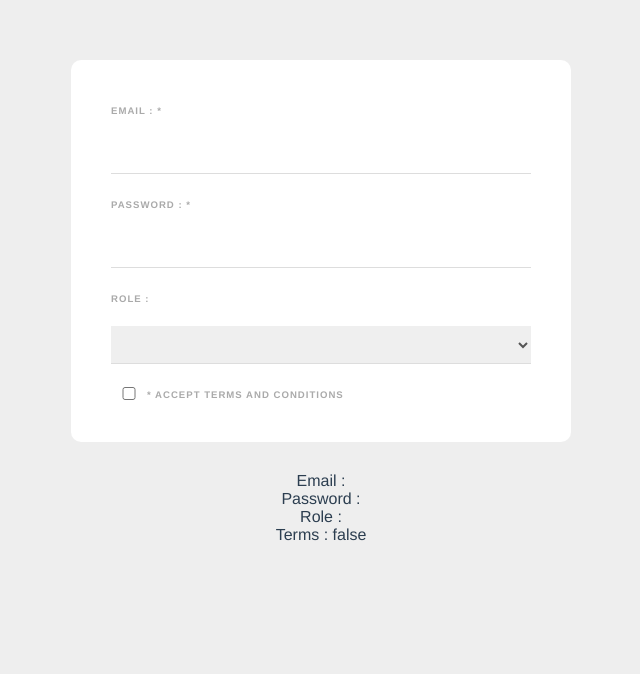
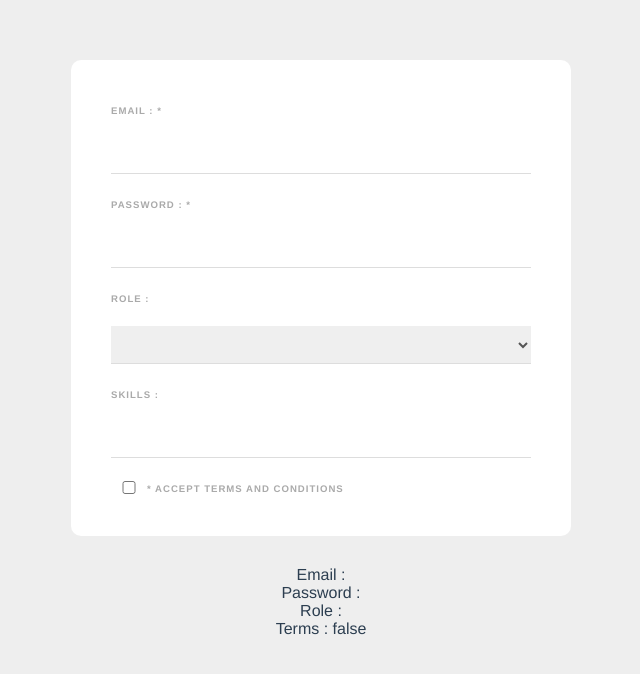
Before and after one commit to mouhsineelachbi/web-form-VueJS3, a Vue app: page / in a window 1280 px wide. Shown: the top 674 px of the page, without its empty margins (319-959 px from the left). Built offline with nearby package versions, Linux system fonts and the light colour scheme.

Commit message:
forms with v-model binding keyup directive and challenge to add skills and remove them

```diff
--- a/src/components/SignupForm.vue
+++ b/src/components/SignupForm.vue
@@ -12,10 +12,39 @@
           <option value="designer">Web Designer</option>
       </select>
 
+      <div>
+          <label>Skills : </label>
+          <input type="text" v-model="tempSkill" @keyup.alt="addSkills"/>
+          <ul>
+          <div v-for="skill in skills" :key="skill" class="pill">
+              <!-- <li @click="deleteSkill(skill)"> {{ skill }} </li> -->
+              <span @click="deleteSkill(skill)">{{ skill }}</span>
+          </div>
+          </ul>
+      </div>
+
       <div class="terms">
           <input type="checkbox" v-model="terms" required>
           <label>* Accept terms and conditions</label>
       </div>
+
+
+      <!--
+          In case of multiple checkboxes
+      <div>
+          <input type="checkbox" value="muslim" v-model="names">
+          <label>Muslim</label>
+      </div>
+
+      <div>
+          <input type="checkbox" value="christian" v-model="names">
+          <label>Christian</label>
+      </div>
+
+      <div>
+          <input type="checkbox" value="jewish" v-model="names">
+          <label>Jewish</label>
+      </div> -->
   </form>
   Email : {{ email }} <br>
   Password : {{ password }} <br>
@@ -32,6 +61,22 @@
             password: '',
             role: '',
             terms: false,
+            //names: [],
+            tempSkill: '',
+            skills: [],
+        }
+    },
+    methods: {
+        addSkills (e) {
+            if (e.key === ';' && this.tempSkill){
+                if(!this.skills.includes(this.tempSkill)){
+                    this.skills.push(this.tempSkill);
+                }
+                this.tempSkill = '';
+            }
+        },
+        deleteSkill (skill) {
+            this.skills = this.skills.filter(item => item != skill );
         }
     }
 }
@@ -76,4 +121,16 @@
         top: 2px
     }
 
+    .pill {
+        background: #eee;
+        display: inline-block;
+        margin: 20px 10px 0 0;
+        padding: 6px 12px;
+        border-radius: 20px;
+        font-size: 12px;
+        letter-spacing: 1px;
+        font-weight: bold;
+        color: #777;
+        cursor: pointer;
+    }
 </style>
```
